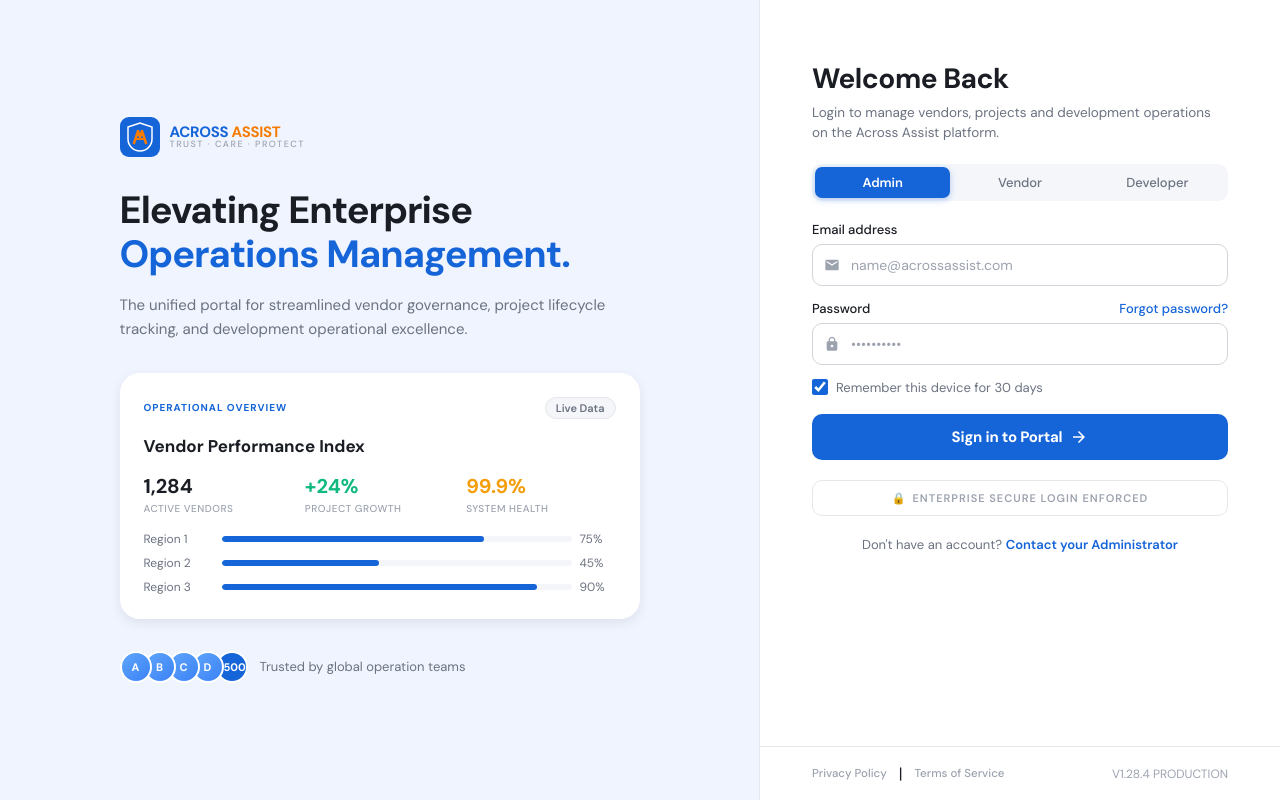
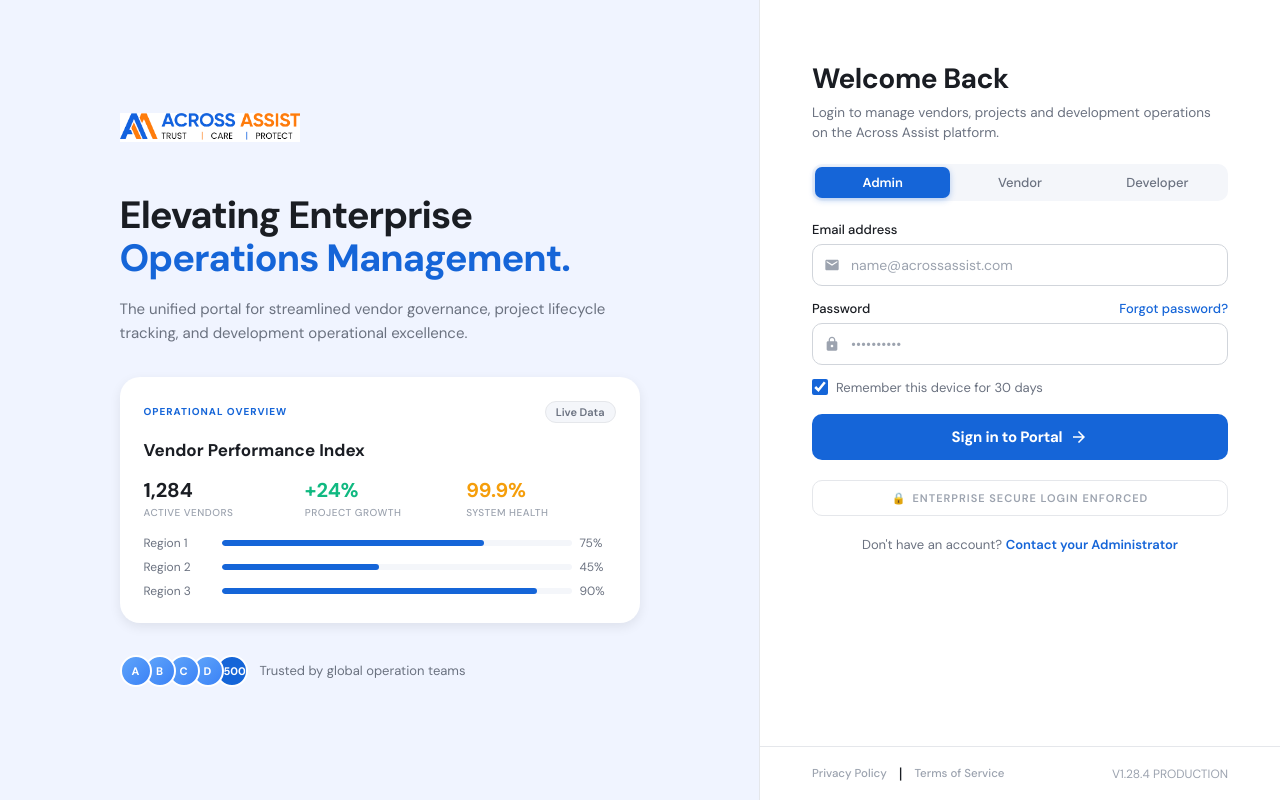
Before and after one commit to priyanshukumar28/vendor_managment, a React (Vite) app in the folder frontend/: page /login in a window 1280 px wide. Built offline with nearby package versions, Linux system fonts and the light colour scheme.

Commit message:
Added Across Assist logo

```diff
--- a/frontend/src/pages/auth/Login.jsx
+++ b/frontend/src/pages/auth/Login.jsx
@@ -3,7 +3,7 @@ import { useNavigate, useLocation } from 'react-router-dom'
 import { MdEmail, MdLock, MdArrowForward } from 'react-icons/md'
 import { toast } from 'react-toastify'
 import { useAuth } from '../../context/AuthContext'
-import Logo from '../../assets/Logo'
+import logo from '../../assets/aa_logo.png'
 import styles from './Login.module.css'
 
 const ROLES = [
@@ -49,7 +49,15 @@ const Login = () => {
       {/* Left Panel */}
       <div className={styles.leftPanel}>
         <div className={styles.leftContent}>
-          <Logo size={40} showText />
+          <img
+            src={logo}
+            alt="Across Assist"
+            style={{
+              width: "180px",
+              height: "auto",
+              marginBottom: "20px"
+            }}
+          />
           <div className={styles.heroText}>
             <h1>Elevating Enterprise <span>Operations Management.</span></h1>
             <p>The unified portal for streamlined vendor governance, project lifecycle tracking, and development operational excellence.</p>
```
Also changed, not shown: frontend/src/assets/aa_logo.png (added).
